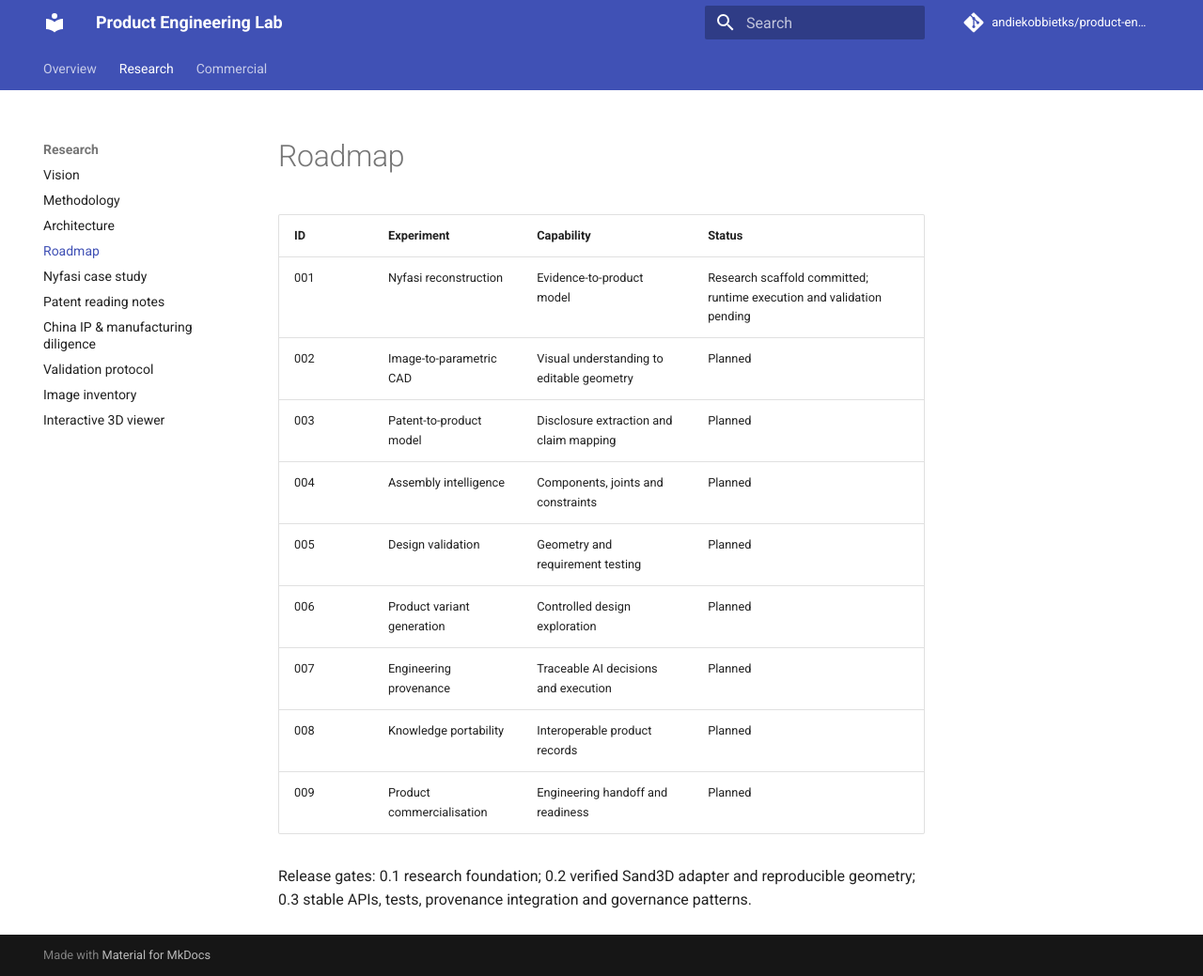
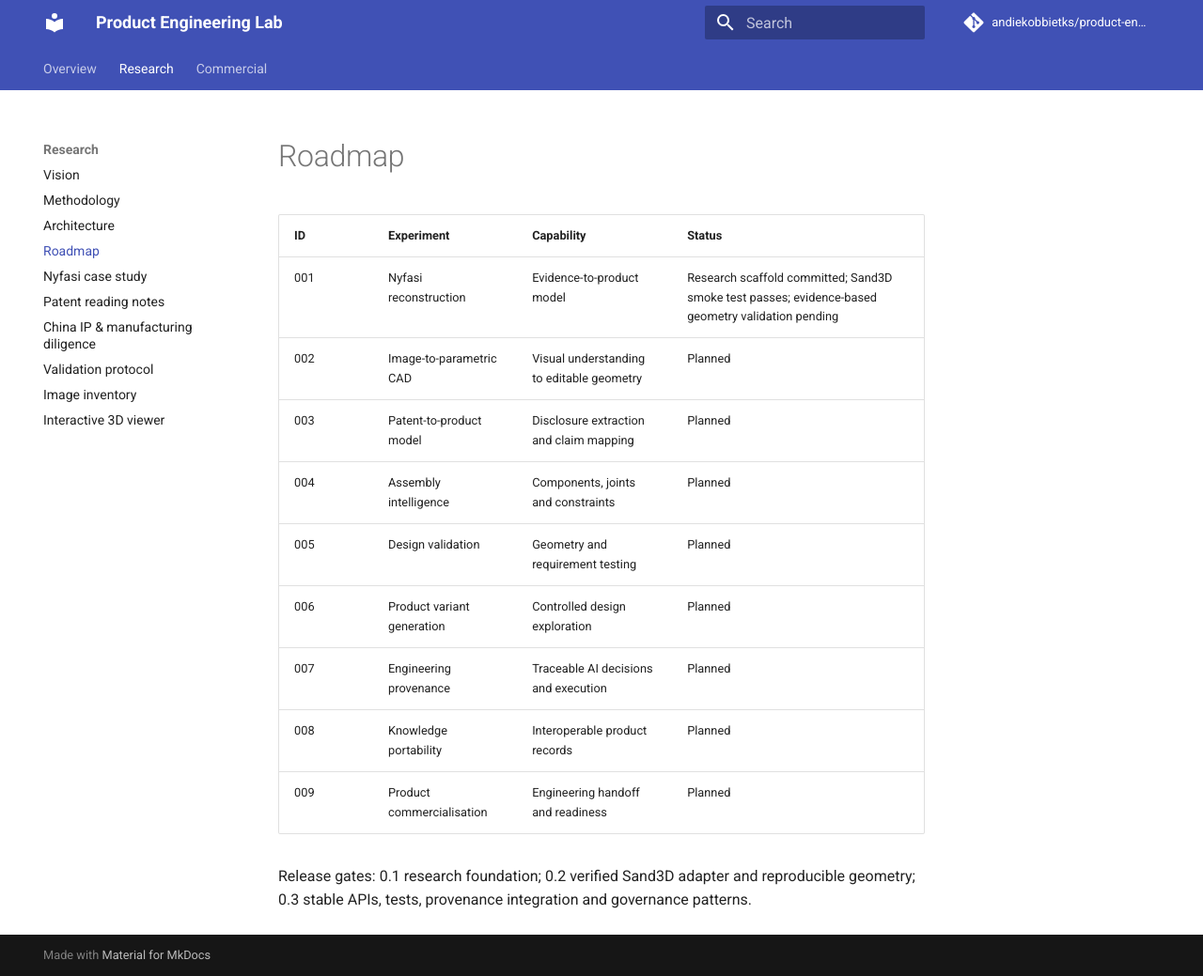
Before and after one commit to andiekobbietks/product-engineering-lab, an MkDocs documentation site: the page built from docs/roadmap.md, in a window 1280 px wide and 1039 px high. Shown: the whole window at 94% size. Built offline with MkDocs 1.6.1 and Material for MkDocs 9.7.7, drawn with Linux system fonts in a browser that asks for light colours; comment, search, counter and statistics services are not loaded.

Commit message:
Update verified build status in docs/roadmap.md

```diff
--- a/docs/roadmap.md
+++ b/docs/roadmap.md
@@ -2,7 +2,7 @@
 
 | ID | Experiment | Capability | Status |
 |---|---|---|---|
-| 001 | Nyfasi reconstruction | Evidence-to-product model | Research scaffold committed; runtime execution and validation pending |
+| 001 | Nyfasi reconstruction | Evidence-to-product model | Research scaffold committed; Sand3D smoke test passes; evidence-based geometry validation pending |
 | 002 | Image-to-parametric CAD | Visual understanding to editable geometry | Planned |
 | 003 | Patent-to-product model | Disclosure extraction and claim mapping | Planned |
 | 004 | Assembly intelligence | Components, joints and constraints | Planned |
```
